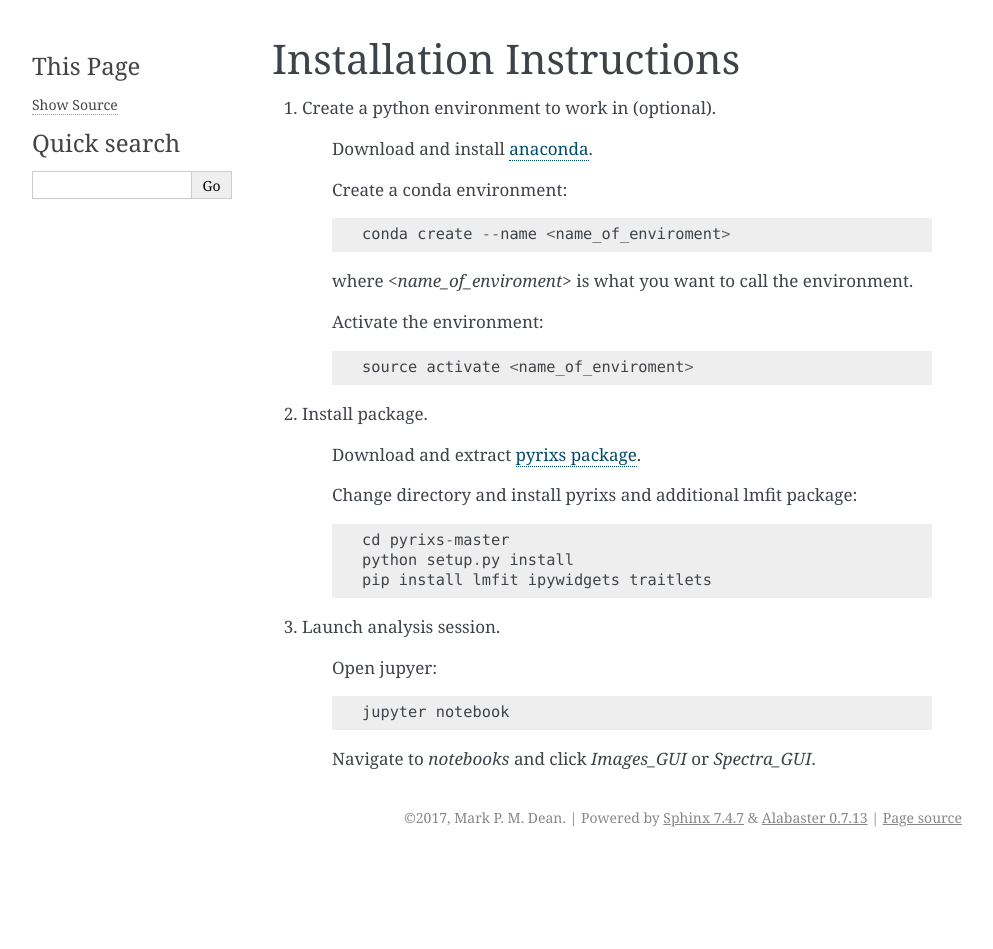
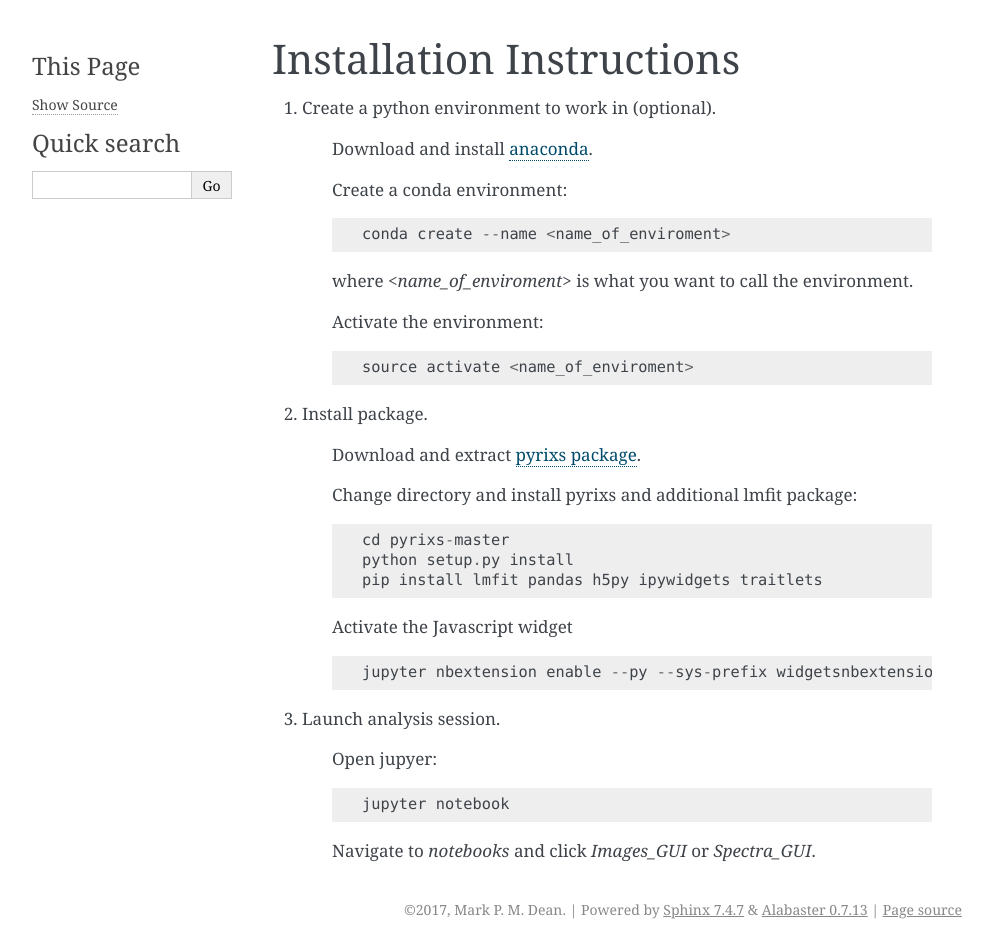
Before and after one commit to mpmdean/pyrixs, a Sphinx documentation site: the page built from doc/source/install.rst, in a window 1280 px wide. Shown: the whole page, without its empty margins (148-1141 px from the left). Built offline with Sphinx 7.4.7, drawn with Linux system fonts in a browser that asks for light colours; before the commit the page ends 900 px from its top, so only the background shows below that.

Commit message:
Additional install documentation
Gilberto noticed that additional instructions for install are needed

```diff
--- a/doc/source/install.rst
+++ b/doc/source/install.rst
@@ -23,7 +23,11 @@
     ::
         cd pyrixs-master
         python setup.py install
-        pip install lmfit ipywidgets traitlets
+        pip install lmfit pandas h5py ipywidgets traitlets
+
+    Activate the Javascript widget
+    ::
+        jupyter nbextension enable --py --sys-prefix widgetsnbextension
 
 3. Launch analysis session.
 
--- a/setup.py
+++ b/setup.py
@@ -10,5 +10,5 @@ setup(name='pyrixs',
       author_email='mdean@bnl.gov',
       license='MIT',
       packages=['pyrixs'],
-      install_requires=['lmfit'],
+      install_requires=['lmfit', 'pandas', 'h5py', 'ipywidgets', 'traitlets'],
       zip_safe=False)
```
Also changed, not shown: README.rst (+6 -1 lines), 2 other files.
